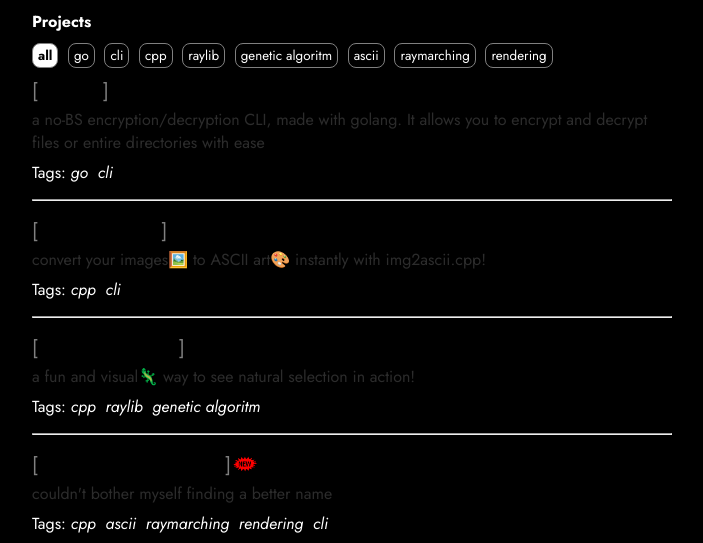
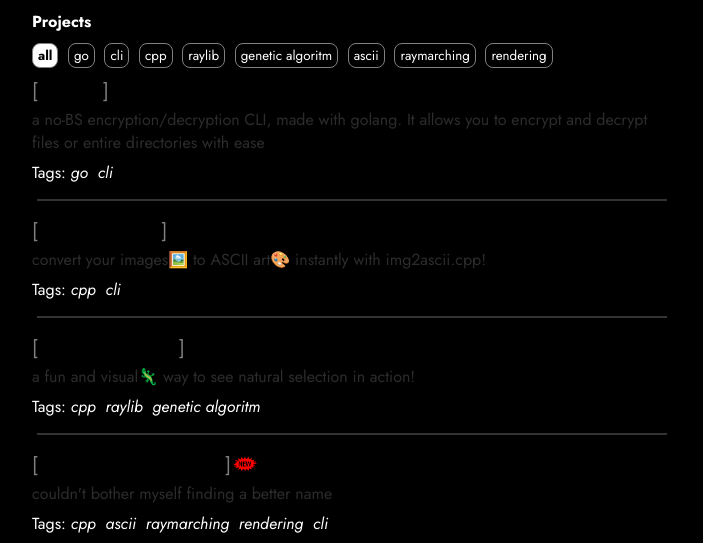
Before and after one commit to Muhammed-Rajab/Muhammed-Rajab.github.io_, a website: page index.html in a window 1280 px wide. Shown: the part 257-800 px from the top of the page, without its empty margins (288-991 px from the left). Drawn offline with Linux system fonts and the light colour scheme.

```diff
--- a/assets/scss/main.scss
+++ b/assets/scss/main.scss
@@ -117,7 +117,9 @@
 
   .works-container {
     hr {
-      margin: 15px 0px;
+      margin: 15px 5px;
+      height: 0.5px;
+      border: 0.5px solid #333;
     }
 
     .project {
--- a/script.js
+++ b/script.js
@@ -186,6 +186,8 @@
     btn.classList.add("bold-button");
   }
   worksCategoriesContainer.appendChild(btn);
+
+  // TODO: add tooltip hover data
   worksCategoriesContainer.appendChild(
     document.createTextNode("\u00A0".repeat(2)),
   );
```
Also changed, not shown: assets/css/style.css, 1 other file.
